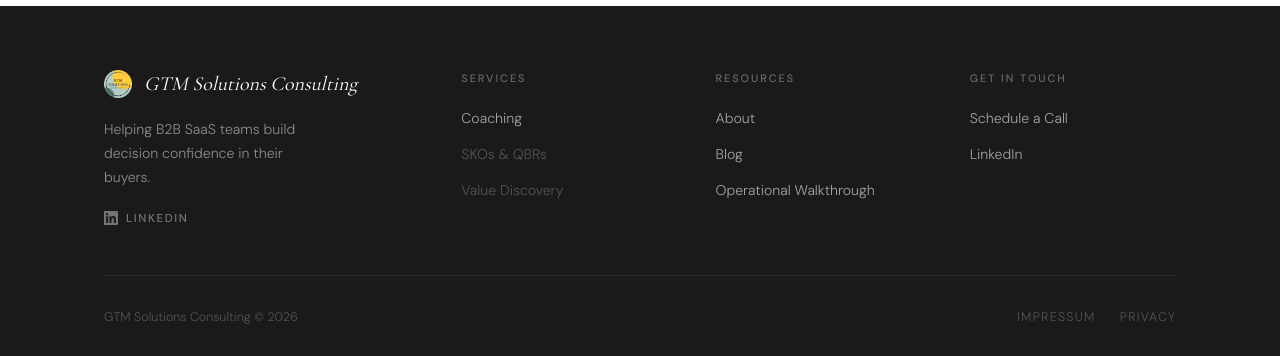
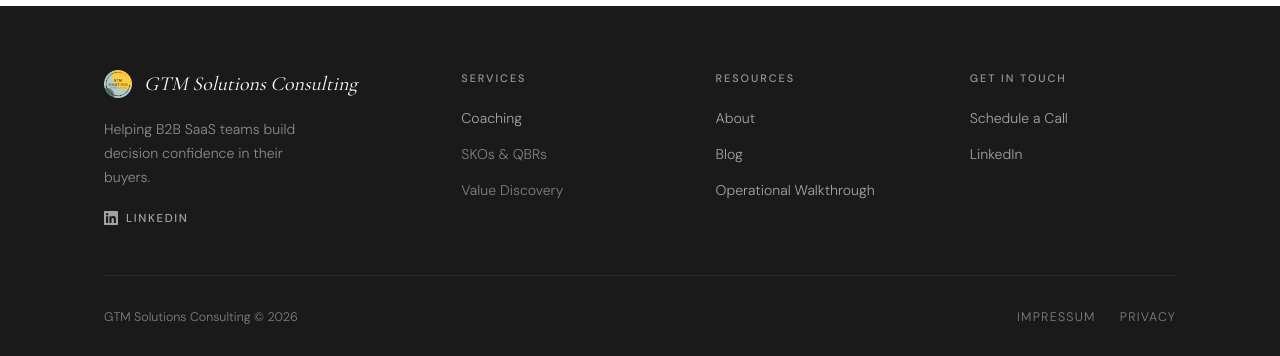
Before and after one commit to nixarma/gtmsolutions, a Next.js app: page /blog in a window 1280 px wide. Shown: the part 2461-2817 px from the top of the page. Built offline with nearby package versions, Linux system fonts and the light colour scheme.

Commit message:
Fixing contrast and loading issues for lighthouse scores

```diff
--- a/src/components/Footer.tsx
+++ b/src/components/Footer.tsx
@@ -48,9 +48,9 @@ export default function Footer() {
               target="_blank"
               rel="noopener noreferrer"
               className="inline-flex items-center gap-2 transition-colors"
-              style={{ color: 'rgba(255,255,255,0.4)', fontSize: '0.72rem', letterSpacing: '0.14em', textTransform: 'uppercase', fontWeight: 500 }}
+              style={{ color: 'rgba(255,255,255,0.6)', fontSize: '0.72rem', letterSpacing: '0.14em', textTransform: 'uppercase', fontWeight: 500 }}
               onMouseEnter={e => (e.currentTarget.style.color = 'rgba(255,255,255,0.7)')}
-              onMouseLeave={e => (e.currentTarget.style.color = 'rgba(255,255,255,0.4)')}
+              onMouseLeave={e => (e.currentTarget.style.color = 'rgba(255,255,255,0.6)')}
             >
               <svg width="14" height="14" viewBox="0 0 24 24" fill="currentColor" aria-hidden="true">
                 <path d="M20.447 20.452h-3.554v-5.569c0-1.328-.027-3.037-1.852-3.037-1.853 0-2.136 1.445-2.136 2.939v5.667H9.351V9h3.414v1.561h.046c.477-.9 1.637-1.85 3.37-1.85 3.601 0 4.267 2.37 4.267 5.455v6.286zM5.337 7.433a2.062 2.062 0 0 1-2.063-2.065 2.064 2.064 0 1 1 2.063 2.065zm1.782 13.019H3.555V9h3.564v11.452zM22.225 0H1.771C.792 0 0 .774 0 1.729v20.542C0 23.227.792 24 1.771 24h20.451C23.2 24 24 23.227 24 22.271V1.729C24 .774 23.2 0 22.222 0h.003z"/>
@@ -61,7 +61,7 @@ export default function Footer() {
 
           {/* Services column */}
           <div>
-            <h3 className="font-body font-medium mb-5" style={{ fontSize: '0.68rem', letterSpacing: '0.18em', textTransform: 'uppercase', color: 'rgba(255,255,255,0.35)' }}>
+            <h3 className="font-body font-medium mb-5" style={{ fontSize: '0.68rem', letterSpacing: '0.18em', textTransform: 'uppercase', color: 'rgba(255,255,255,0.55)' }}>
               Services
             </h3>
             <ul className="flex flex-col gap-3">
@@ -75,7 +75,7 @@ export default function Footer() {
                       {s.label}
                     </Link>
                   ) : (
-                    <span className="font-light cursor-default" style={{ fontSize: '0.88rem', color: 'rgba(255,255,255,0.25)' }}>
+                    <span className="font-light cursor-default" style={{ fontSize: '0.88rem', color: 'rgba(255,255,255,0.45)' }}>
                       {s.label}
                     </span>
                   )}
@@ -86,7 +86,7 @@ export default function Footer() {
 
           {/* Resources column */}
           <div>
-            <h3 className="font-body font-medium mb-5" style={{ fontSize: '0.68rem', letterSpacing: '0.18em', textTransform: 'uppercase', color: 'rgba(255,255,255,0.35)' }}>
+            <h3 className="font-body font-medium mb-5" style={{ fontSize: '0.68rem', letterSpacing: '0.18em', textTransform: 'uppercase', color: 'rgba(255,255,255,0.55)' }}>
               Resources
             </h3>
             <ul className="flex flex-col gap-3">
@@ -105,7 +105,7 @@ export default function Footer() {
 
           {/* Get in touch column */}
           <div>
-            <h3 className="font-body font-medium mb-5" style={{ fontSize: '0.68rem', letterSpacing: '0.18em', textTransform: 'uppercase', color: 'rgba(255,255,255,0.35)' }}>
+            <h3 className="font-body font-medium mb-5" style={{ fontSize: '0.68rem', letterSpacing: '0.18em', textTransform: 'uppercase', color: 'rgba(255,255,255,0.55)' }}>
               Get in Touch
             </h3>
             <ul className="flex flex-col gap-3">
@@ -139,17 +139,17 @@ export default function Footer() {
 
         {/* Bottom bar */}
         <div className="flex flex-col md:flex-row items-start md:items-center justify-between gap-4 pt-8">
-          <p className="font-light" style={{ fontSize: '0.78rem', color: 'rgba(255,255,255,0.25)' }}>
+          <p className="font-light" style={{ fontSize: '0.78rem', color: 'rgba(255,255,255,0.45)' }}>
             GTM Solutions Consulting &copy; {new Date().getFullYear()}
           </p>
           <div className="flex gap-6">
-            <Link href="/impressum" className="font-light transition-colors" style={{ fontSize: '0.78rem', color: 'rgba(255,255,255,0.25)', letterSpacing: '0.1em', textTransform: 'uppercase' }}
+            <Link href="/impressum" className="font-light transition-colors" style={{ fontSize: '0.78rem', color: 'rgba(255,255,255,0.45)', letterSpacing: '0.1em', textTransform: 'uppercase' }}
               onMouseEnter={e => (e.currentTarget.style.color = 'rgba(255,255,255,0.5)')}
               onMouseLeave={e => (e.currentTarget.style.color = 'rgba(255,255,255,0.25)')}
             >
               Impressum
             </Link>
-            <Link href="/privacy" className="font-light transition-colors" style={{ fontSize: '0.78rem', color: 'rgba(255,255,255,0.25)', letterSpacing: '0.1em', textTransform: 'uppercase' }}
+            <Link href="/privacy" className="font-light transition-colors" style={{ fontSize: '0.78rem', color: 'rgba(255,255,255,0.45)', letterSpacing: '0.1em', textTransform: 'uppercase' }}
               onMouseEnter={e => (e.currentTarget.style.color = 'rgba(255,255,255,0.5)')}
               onMouseLeave={e => (e.currentTarget.style.color = 'rgba(255,255,255,0.25)')}
             >
--- a/src/components/Nav.tsx
+++ b/src/components/Nav.tsx
@@ -204,7 +204,7 @@ export default function Nav() {
       <div
         className="mobile-menu-overlay"
         aria-hidden={!open}
-        {...(!open ? { inert: '' } : {})}
+        {...(open ? {} : { inert: true })}
         style={{
           position: 'fixed',
           inset: 0,
--- a/src/types/html-inert.d.ts
+++ b/src/types/html-inert.d.ts
@@ -3,7 +3,7 @@
 // This declaration adds it so JSX usage does not cause a build error.
 
 declare namespace React {
-    interface HTMLAttributes<T> {
-      inert?: '' | undefined
-    }
+  interface HTMLAttributes<T> {
+    inert?: boolean | undefined
   }
+}
```
Also changed, not shown: src/app/resources/opwalk/opwalk.css (+14 -0 lines).
